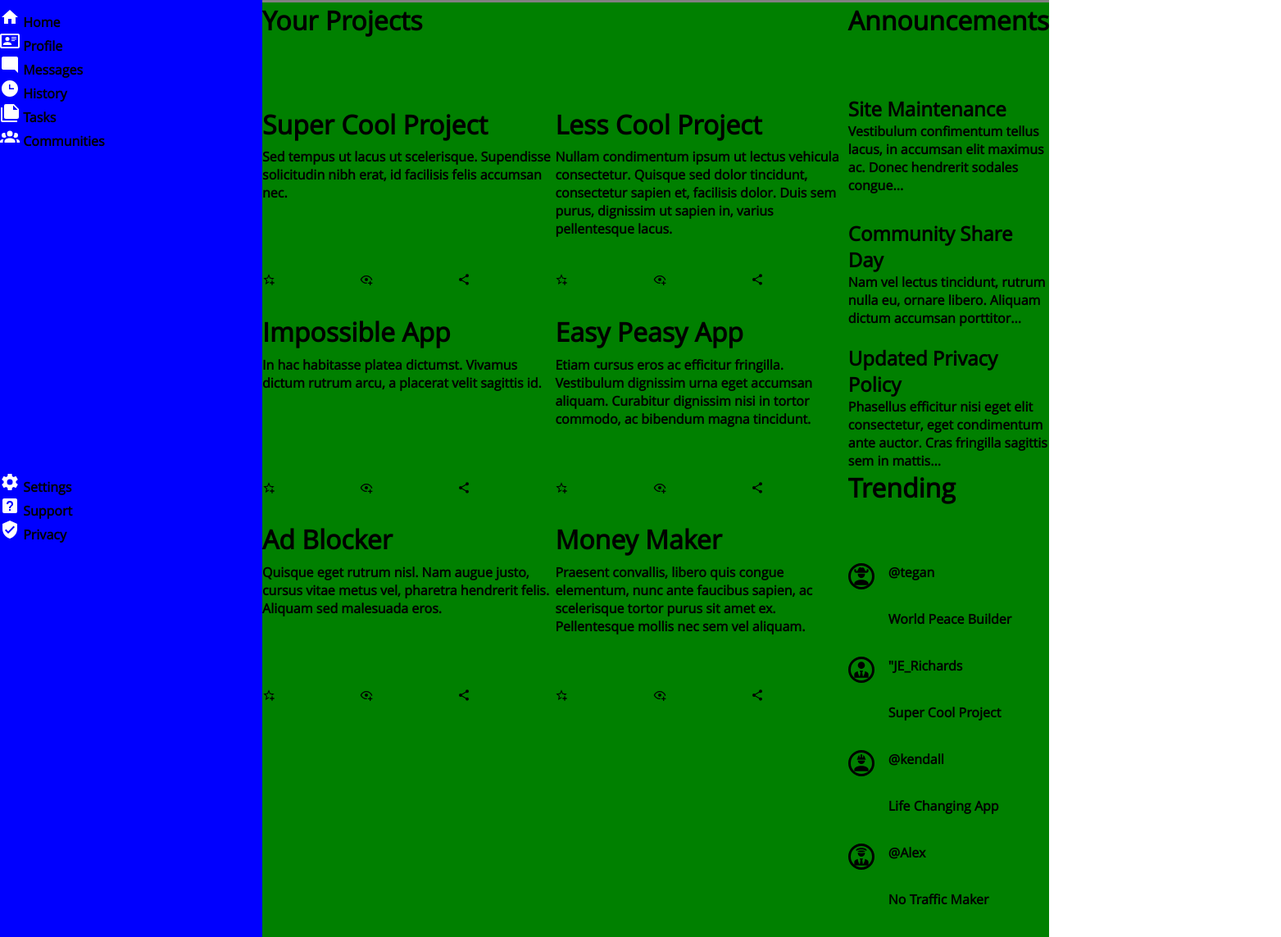
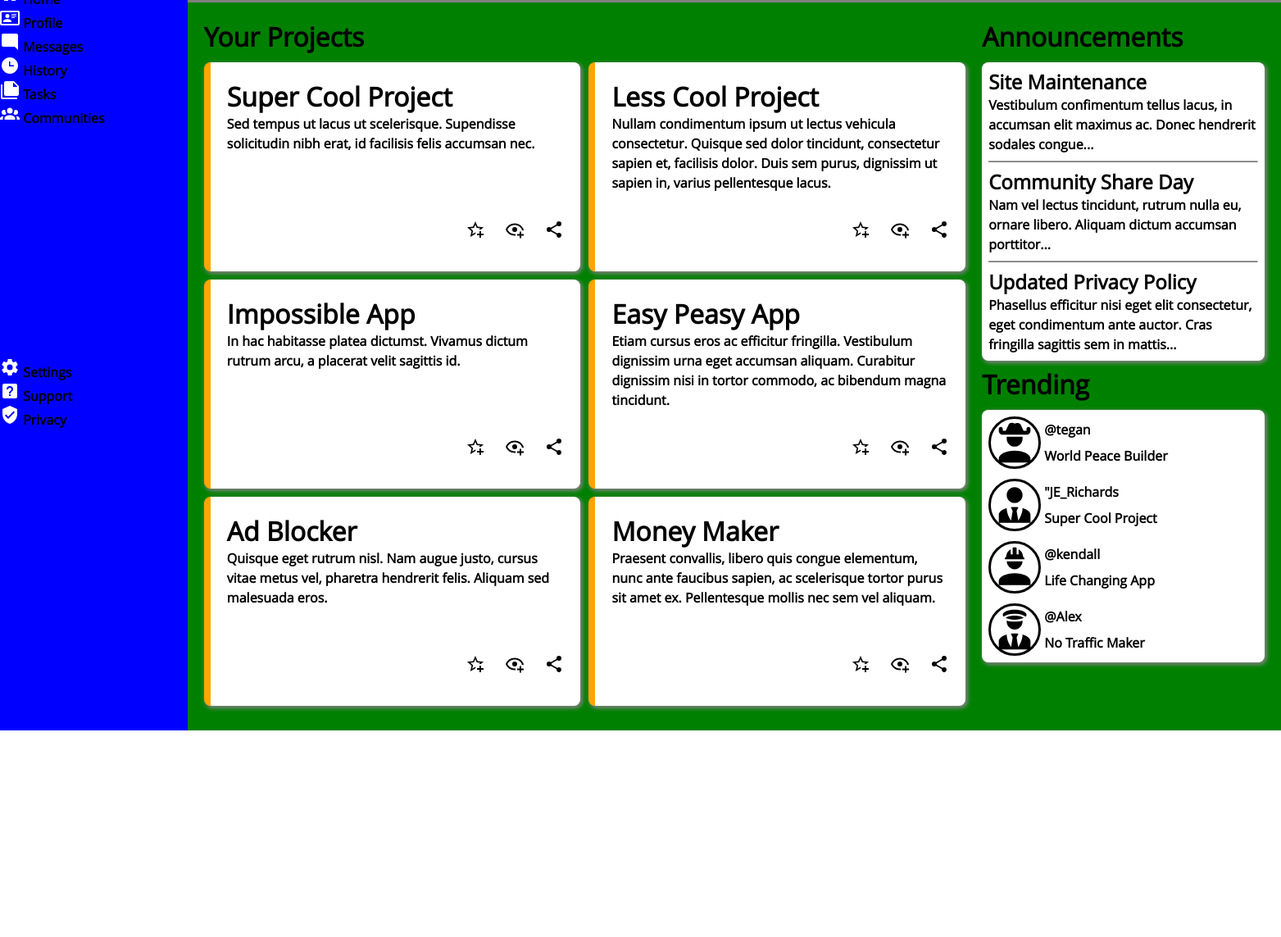
Before and after one commit to JE-Richards/odin-admin-dashboard, a plain HTML site: page index.html in a window 1280 px wide. Shown: the part 133-1276 px from the top of the page at 82% size, 1563 px wide, since content can reach past the window. After the commit the page ends 1024 px from the top, so only its background shows below. Drawn offline with Linux system fonts and the light colour scheme.

Commit message:
Update main content style and layout

```diff
--- a/index.html
+++ b/index.html
@@ -194,10 +194,12 @@
                         <h2>Site Maintenance</h2>
                         <p>Vestibulum confimentum tellus lacus, in accumsan elit maximus ac. Donec hendrerit sodales congue...</p>
                     </div>
+                    <hr>
                     <div>
                         <h2>Community Share Day</h2>
                         <p>Nam vel lectus tincidunt, rutrum nulla eu, ornare libero. Aliquam dictum accumsan porttitor...</p>
                     </div>
+                    <hr>
                     <div>
                         <h2>Updated Privacy Policy</h2>
                         <p>Phasellus efficitur nisi eget elit consectetur, eget condimentum ante auctor. Cras fringilla sagittis sem in mattis...</p>
--- a/style.css
+++ b/style.css
@@ -20,6 +20,8 @@
     --sidebar-font-col: white;
     --content-header-col: black;
     --content-text-col: grey;
+    --tile-background-col: white;
+    --tile-shadow: 2px 2px 5px 1px grey;
 }
 
 ul {
@@ -206,12 +208,15 @@ ul li > svg {
     grid-area: 2 / 2 / 3 / 3;
     display: grid;
     grid-template: 1fr 1fr / 3fr 1fr;
+    padding: 20px;
+    column-gap: 20px;
 }
 
 .project-tiles {
     grid-area: 1 / 1 / 3 / 2;
     display: grid;
-    grid-template: 1fr repeat(4, 2fr) /  1fr 1fr;
+    gap: 10px;
+    grid-template: repeat(5, max-content) /  repeat(2, max-content);
 }
 
 .project-tiles > h1 {
@@ -221,49 +226,87 @@ ul li > svg {
 .tile {
     display: grid;
     grid-template-rows: 1fr 3fr 1fr;
+    border-left: 8px solid orange;
+    border-radius: 8px;
+    background-color: var(--tile-background-col);
+    box-shadow: var(--tile-shadow);
+    padding: 20px;
+}
+
+.tile p {
+    line-height: 1.5;
+    max-inline-size: 45ch;
 }
 
 .fav-watch-share {
     display: grid;
-    grid-template-columns: 1fr 1fr 1fr;
+    grid-template-columns: repeat(3, max-content);
+    gap: 1.5rem;
+    justify-self: end;
 }
 
 .tile .fav-watch-share svg {
-    height: 1rem;
-    width: 1rem;
+    height: 1.5rem;
+    width: 1.5rem;
 }
 
 .announcements {
     grid-area: 1 / 2 / 2 / 3;
     display: grid;
-    grid-template-rows: 1fr 4fr;
+    grid-template-rows: repeat(2, max-content);
+    gap: 10px;
 }
 
 .announcements-content {
     display: grid;
-    grid-template-rows: 1fr 1fr 1fr;
+    grid-template: repeat(3, max-content) / max-content;
+    gap: 8px;
+    border: none;
+    border-radius: 8px;
+    padding: 8px;
+    background-color: var(--tile-background-col);
+    box-shadow: var(--tile-shadow);
+}
+
+.announcements-content hr {
+    border-bottom: 1px solid grey;
+}
+
+.announcements-content div p {
+    max-inline-size: 36ch;
+    line-height: 1.5;
 }
 
 .trending {
     grid-area: 2 / 2 / 3 / 3;
     display: grid;
-    grid-template-rows: 1fr 4fr;
+    grid-template-rows: repeat(2, max-content);
+    gap: 10px;
 }
 
 .trending-content {
     display: grid;
-    grid-template-rows: repeat(4, 1fr);
+    grid-template-rows: repeat(4, max-content);
+    padding: 8px;
+    gap: 12px;
+    border: none;
+    background-color: var(--tile-background-col);
+    box-shadow: var(--tile-shadow);
+    border-radius: 8px;
 }
 
 .trending-user {
     display: grid;
-    grid-template: 1fr 1fr / 1fr 4fr;
+    grid-template: repeat(2, max-content) / max-content 1fr;
+    align-items: center;
+    column-gap: 4px;
+    color: var(--content-header-col);
 }
 
 .trending-user .user-img {
     border-radius: 50%;
-    height: 2rem;
-    width: 2rem;
+    height: 4rem;
+    width: 4rem;
     border: 3px solid var(--content-header-col);
     display: flex;
     align-items: center;
@@ -272,7 +315,7 @@ ul li > svg {
 }
 
 .trending-user .user-img > svg {
-    height: 2rem;
-    width: 2rem;
+    height: 4rem;
+    width: 4rem;
     fill: var(--content-header-col)
 }
```
